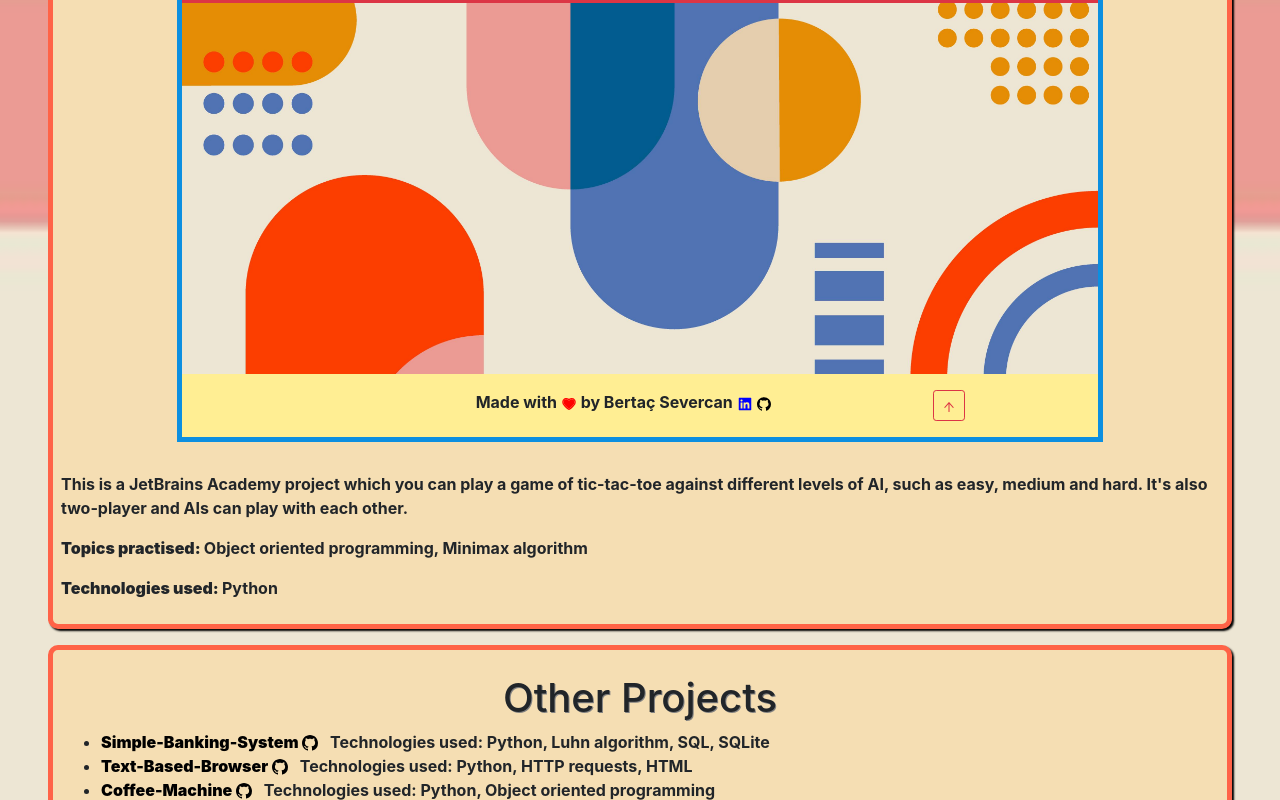
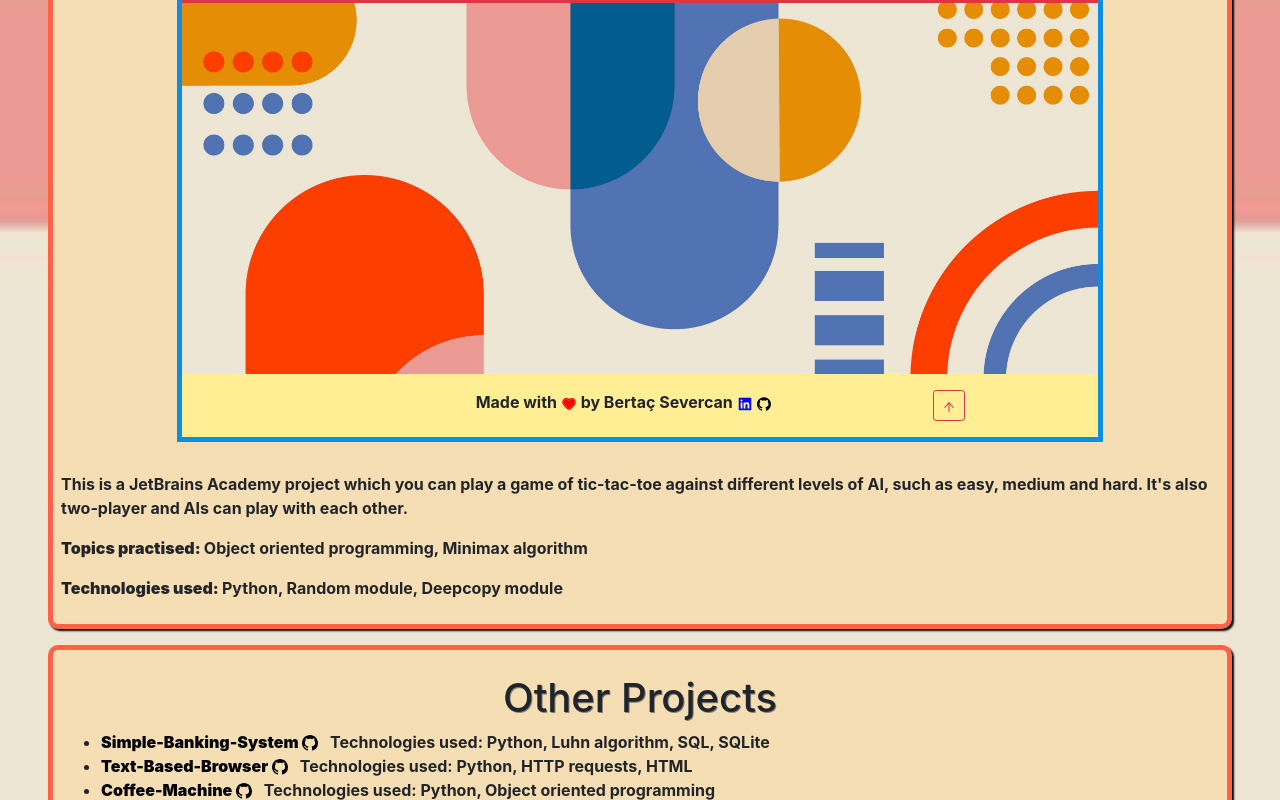
Before and after one commit to bertacsevercan/my-portfolio, a React (Create React App) app: page /projects in a window 1280 px wide. Shown: the part 10556-11356 px from the top of the page. Built offline with nearby package versions, Linux system fonts and the light colour scheme.

Commit message:
fix import

```diff
--- a/src/containers/Projects/iframes/index.jsx
+++ b/src/containers/Projects/iframes/index.jsx
@@ -6,7 +6,7 @@ import hangmanDemo from "../../../images/hangmanDemo.gif";
 import ticTacToeDemo from "../../../images/ticTacToeDemo.gif";
 import rockPaperScissorsDemo from "../../../images/rockPaperScissorsDemo.gif";
 import smartCalcDemo from "../../../images/smartCalcDemo.gif";
-import tictactoeaiDemo from "../../images/tictactoeaiDemo.gif";
+import tictactoeaiDemo from "../../../images/tictactoeaiDemo.gif";
 import "./style.css";
 
 const projectList = [
--- a/src/containers/Projects/index.jsx
+++ b/src/containers/Projects/index.jsx
@@ -76,9 +76,8 @@ const Projects = () => {
     "Python",
     "Python, Random module",
     "Python, Deque",
-    "Python",
-    "Random module",
-    "Deepcopy module",
+    "Python, Random module, Deepcopy module",
+
   ];
 
   const topicList = [
```
